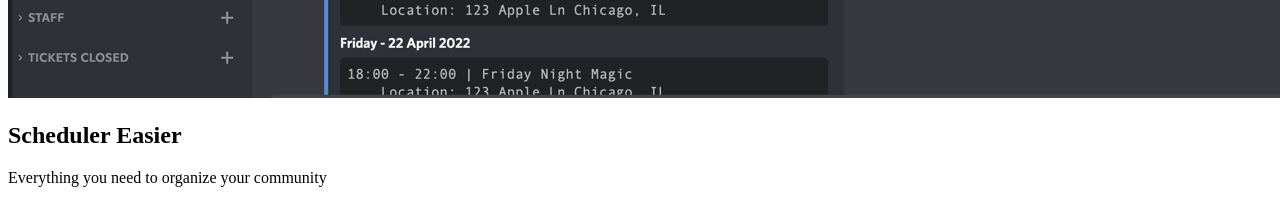
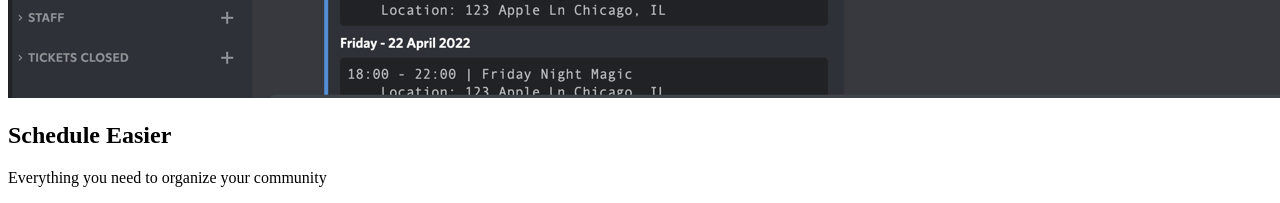
Before and after one commit to DreamExposure/discal-web, a Next.js app: page / in a window 1280 px wide. Shown: the part 4020-4223 px from the top of the page. Built offline with nearby package versions, Linux system fonts and the light colour scheme; a web font is replaced by a local one.

Commit message:
fix single letter typo lmao

```diff
--- a/pages/index.tsx
+++ b/pages/index.tsx
@@ -154,7 +154,7 @@ function FeatureList(): JSX.Element {
     function Heading(): JSX.Element {
         return <>
             <h2 className="text-base font-semibold tracking-wider text-discal-blue uppercase">
-                Scheduler Easier
+                Schedule Easier
             </h2>
             <p className="mt-2 text-3xl font-extrabold text-discal-green tracking-tight sm:text-4xl">
                 Everything you need to organize your community
```
